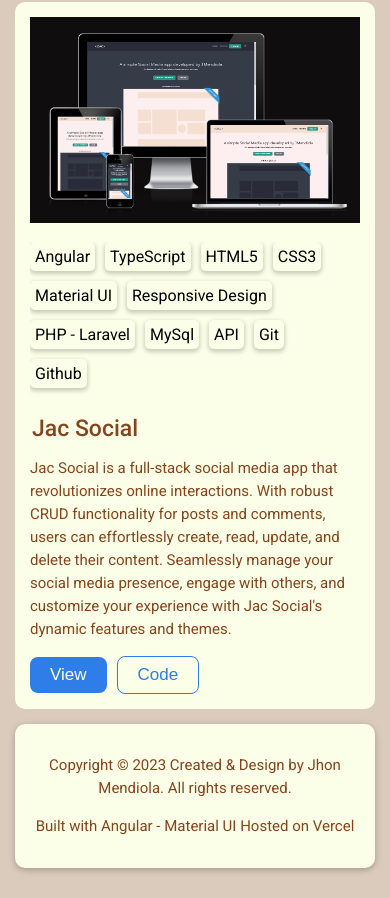
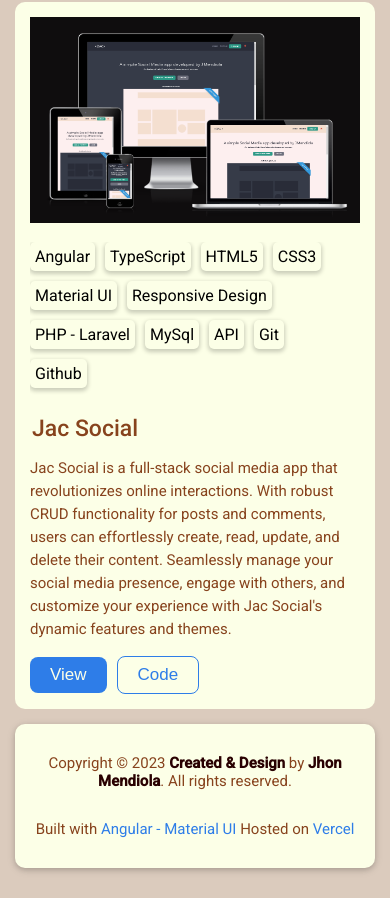
Before and after one commit to AngPayas055/portfolio, an Angular app: page /landing in a window 390 px wide. Shown: the part 2180-3078 px from the top of the page. Built offline with nearby package versions, Linux system fonts and the light colour scheme.

Commit message:
fix footer and buttons

```diff
--- a/src/app/landing/landing.component.css
+++ b/src/app/landing/landing.component.css
@@ -22,6 +22,10 @@ body{
     text-align: center;
     margin-top: 15px;
 }
+
+.footer p {
+    word-wrap: break-word;
+  }
 .head{
     padding: 0 15px 0 40px;
     width: 100%;
@@ -166,6 +170,17 @@ body{
     line-height: 22px;
     font-weight: 400;
 }
+.view:hover{
+    padding: 7px 20px;
+    border-radius: 8px;
+    background-color: var(--tile-bg-color);
+    color:  var(--highlight-color) ;
+    border: 1px solid var(--highlight-color);
+    font-size: 17px;
+    line-height: 22px;
+    font-weight: 400;
+
+}
 .code{
     padding: 7px 20px;
     border-radius: 8px;
@@ -176,7 +191,24 @@ body{
     line-height: 22px;
     font-weight: 400;
 }
+.code:hover{
+    padding: 7px 20px;
+    border-radius: 8px;
+    background-color:  var(--highlight-color);
+    color:   var(--tile-bg-color);
+    border: none;
+    font-size: 17px;
+    line-height: 22px;
+    font-weight: 400;
+}
 
+.footer p {
+    line-height: normal;
+  }
+  .footer-div{
+    display: flex;
+    flex-direction: column;
+  }
 
 @media screen and (max-width: 1001px){
     .proj-item{
@@ -240,4 +272,13 @@ body{
         width: 100%;
         max-width: 370px;
     }
+    .footer{
+        max-width: 340px;
+        margin: 15px auto;
+
+
+    }
+    .footer p {
+    white-space: normal;
+    }
 }
--- a/src/app/landing/landing.component.html
+++ b/src/app/landing/landing.component.html
@@ -140,8 +140,8 @@
                             Simplify contact management effortlessly.
                         </p>
                         <div>
-                            <button class="view">View</button>
-                            <button class="code ml-10">Code</button>
+                            <button class="view" onclick="window.open('https://contact-manager-jhon-mendiola.vercel.app', '_blank')">View</button>
+                            <button class="code ml-10" onclick="window.open('https://github.com/AngPayas055/contact-app', '_blank')">Code</button>
                         </div>
                     </span>
                 </div>
@@ -173,8 +173,8 @@
                             and customize your experience with Jac Social's dynamic features and themes.
                         </p>
                         <div>
-                            <button class="view">View</button>
-                            <button class="code ml-10">Code</button>
+                            <button class="view" onclick="window.open('https://jmendiola.com/landing', '_blank')">View</button>
+                            <button class="code ml-10" onclick="window.open('https://github.com/AngPayas055/jac', '_blank')">Code</button>
                         </div>
                     </span>
                 </div>
@@ -187,8 +187,10 @@
 
 
     <footer class="footer">
-       <p>Copyright © 2023 Created & Design by Jhon Mendiola. All rights reserved.</p>
+        <div class="footer-div">
+            <p class="mb-5">Copyright © 2023 <span class="bold-p">Created & Design</span> by <span class="bold-p">Jhon Mendiola</span>. All rights reserved.</p>
 
-        <p>Built with Angular - Material UI Hosted on Vercel</p>
+             <p>Built with <span class="text-highlight">Angular - Material UI</span> Hosted on <span class="text-highlight">Vercel</span></p>
+        </div>
     </footer>
 </div>
--- a/src/styles.css
+++ b/src/styles.css
@@ -119,3 +119,6 @@ label{
 .ml-5{
     margin-left: 5px;
 }
+.mb-5{
+  line-height: 5px;
+}
```
